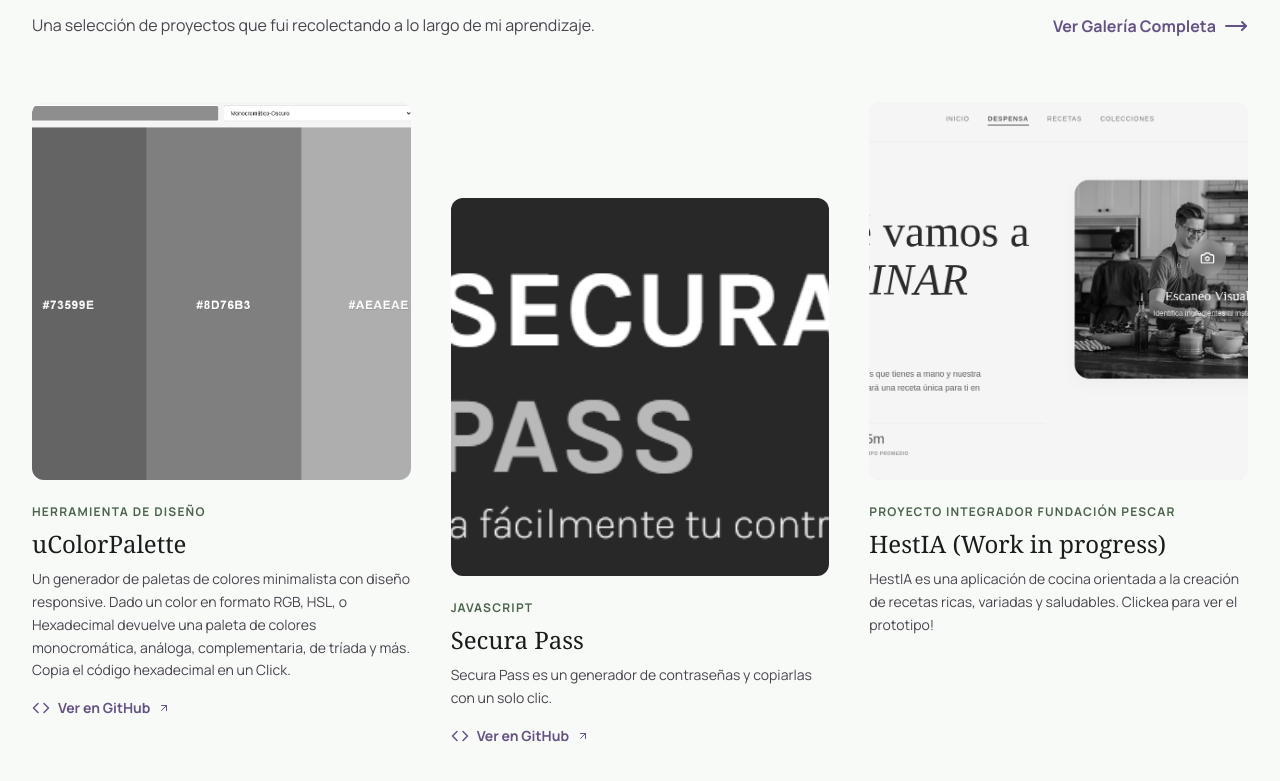
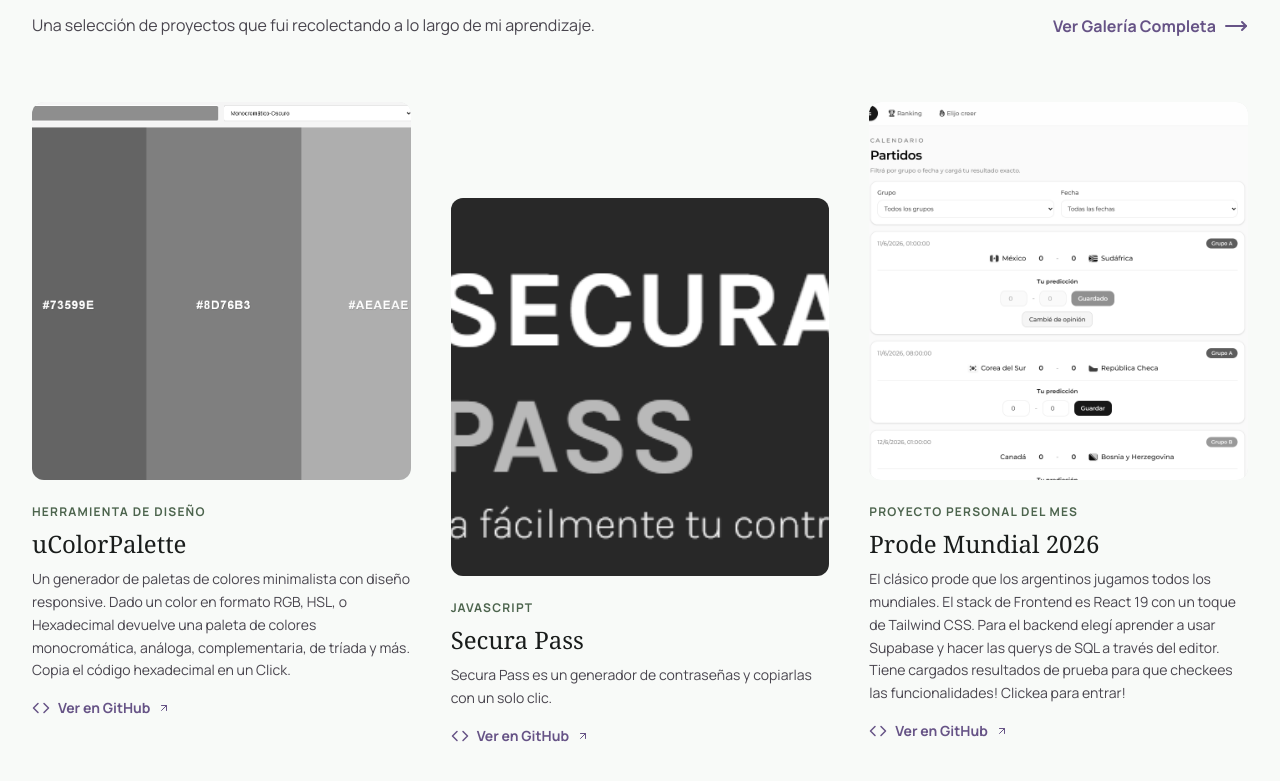
Before and after one commit to LucaChicconi/Luca-Martin-Chicconi, a React (Vite) app: page / in a window 1280 px wide. Shown: the part 1799-2580 px from the top of the page. Built offline with nearby package versions, Linux system fonts and the light colour scheme.

Commit message:
Añado el prode ;)

```diff
--- a/src/App.tsx
+++ b/src/App.tsx
@@ -29,6 +29,7 @@ import fotoPerfil from './assets/imgs/Foto-Perfil-Nueva.jpg';
 import ucolorpaletteImg from './assets/imgs/uColorPalette.png';
 import securapassImg from './assets/imgs/SecuraPass.png';
 import hestiaImg from './assets/imgs/HestIA.png';
+import prodeImg from './assets/imgs/ProdeMundial.png';
 
 const Navbar = () => {
   const [activeSection, setActiveSection] = useState("inicio");
@@ -263,8 +264,40 @@ const Projects = () => (
                 </a>
       </motion.div>
 
-      { /* Project Card 3: HestIA (Work in Progress) */ }
-      {       <motion.div
+      {/* Proyecto 3 : Prode mundial 2026 */}
+      {<motion.div
+        initial={{ opacity: 0, y: 20 }}
+        whileInView={{ opacity: 1, y: 0 }}
+        viewport={{ once: true }}
+        transition={{ delay: 0.2 }}
+        className="group"
+      >
+        <a className="block" href="https://prode-mundial-test.vercel.app/#/login" target="_blank">
+          <div className="relative aspect-square rounded-xl overflow-hidden mb-6 bg-surface-container-high transition-transform duration-500 group-hover:-translate-y-2">
+            <img
+              alt="prode mundial 2026"
+              className="w-full h-full object-cover grayscale group-hover:grayscale-0 transition-all duration-700"
+              src={prodeImg}
+              referrerPolicy="no-referrer"
+            />
+            <div className="absolute inset-0 bg-gradient-to-t from-primary/40 to-transparent opacity-0 group-hover:opacity-100 transition-opacity"></div>
+          </div>
+        </a>
+        <span className="text-xs font-bold tracking-widest uppercase text-secondary mb-2 block">Proyecto personal del mes</span>
+        <a className="block hover:text-primary transition-colors" href="https://prode-mundial-test.vercel.app/#/login" target="_blank">
+          <h3 className="font-headline text-2xl mb-2">Prode Mundial 2026</h3>
+        </a>
+        <p className="text-on-surface-variant text-sm leading-relaxed">El clásico prode que los argentinos jugamos todos los mundiales. El stack de Frontend es React 19 con un toque de Tailwind CSS. Para el backend elegí aprender a usar Supabase y hacer las querys de SQL a través del editor. Tiene cargados resultados de prueba para que checkees las funcionalidades! Clickea para entrar!</p>
+                {<a className="mt-4 flex items-center gap-2 text-sm font-bold text-primary hover:opacity-80 transition-all group/link" href="https://github.com/LucaChicconi/prode-mundial-test" target="_blank">
+
+                  <Code size={18} />
+                  Ver en GitHub
+                  <ArrowUpRight className="transition-transform group-hover/link:translate-x-1" size={12} />
+                </a> }
+      </motion.div>}
+
+      { /* Project Card 4: HestIA (Work in Progress) */ }
+      {<motion.div
         initial={{ opacity: 0, y: 20 }}
         whileInView={{ opacity: 1, y: 0 }}
         viewport={{ once: true }}
```
Also changed, not shown: src/assets/imgs/PingPong.png (added), src/assets/imgs/prodeMundial.png (added).
